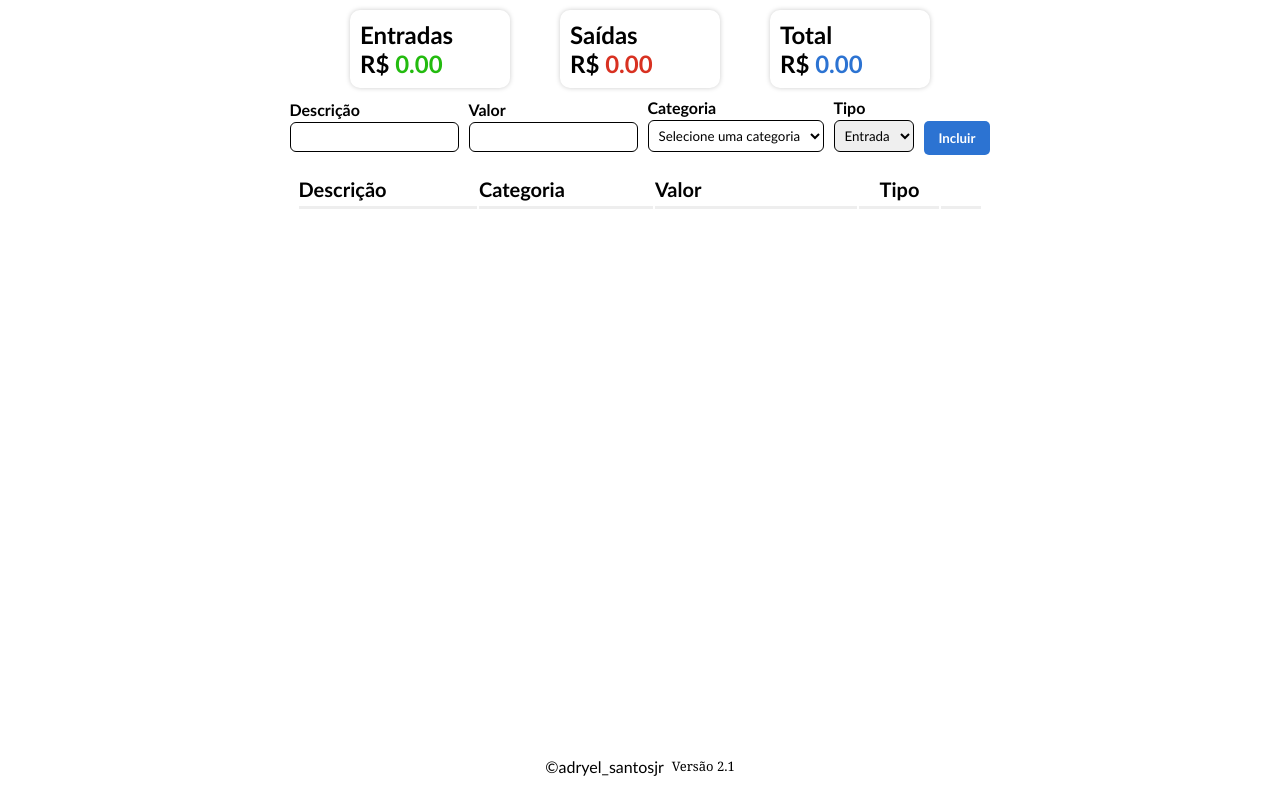
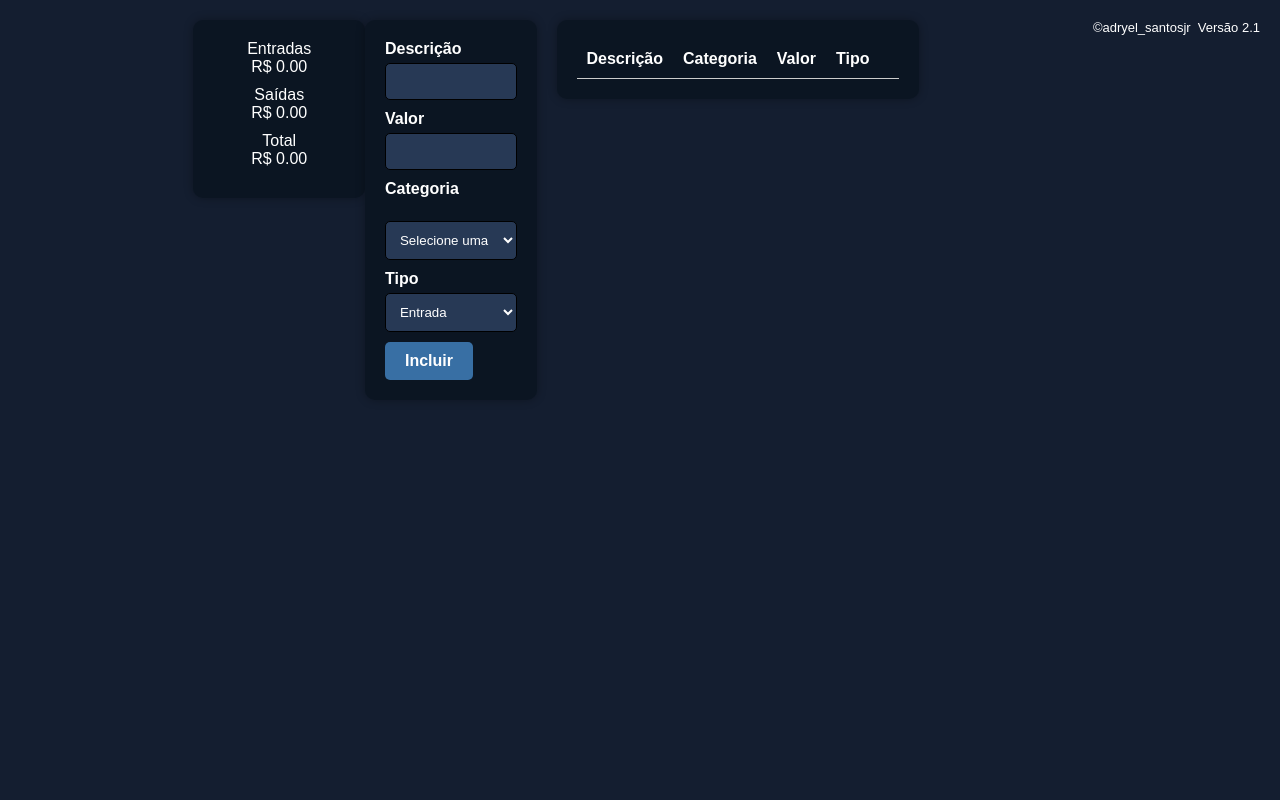
Before and after one commit to AdryelJr/Controle-de-gastos, a plain HTML site: page index.html in a window 1280 px wide. Drawn offline with nearby package versions, Linux system fonts and the light colour scheme.

Commit message:
melhoria code

```diff
--- /dev/null
+++ b/CSS/code.css
@@ -0,0 +1,130 @@
+* {
+    margin: 0;
+    padding: 0;
+    box-sizing: border-box;
+}
+
+body {
+    font-family: Arial, sans-serif;
+    background-color: #141E30;
+}
+
+section {
+    display: flex;
+    justify-content: space-between;
+    align-items: flex-start;
+    padding: 20px;
+    color: #FFFFFF;
+}
+
+main {
+    max-width: 800px;
+    margin: 0 auto;
+    display: flex;
+    justify-content: space-between;
+    align-items: flex-start;
+}
+
+.resume {
+    background-color: #0B1522;
+    padding: 20px;
+    border-radius: 10px;
+    box-shadow: 0px 0px 10px rgba(0, 0, 0, 0.3);
+    margin-bottom: 20px;
+    flex: 1;
+}
+
+#incomes,
+#expenses,
+#total {
+    text-align: center;
+    color: #FFFFFF;
+    margin-bottom: 10px;
+}
+
+.newItem {
+    background-color: #0B1522;
+    padding: 20px;
+    border-radius: 10px;
+    box-shadow: 0px 0px 10px rgba(0, 0, 0, 0.3);
+    margin-bottom: 20px;
+    flex: 1;
+}
+
+.divDesc,
+.divAmount,
+.category,
+.divType {
+    margin-bottom: 10px;
+}
+
+label {
+    display: block;
+    font-weight: bold;
+    margin-bottom: 5px;
+    color: #FFFFFF;
+}
+
+input[type="text"],
+input[type="number"],
+select {
+    width: 100%;
+    padding: 10px;
+    border: 1px solid #000000;
+    border-radius: 5px;
+    box-sizing: border-box;
+    background-color: #273955;
+    color: #FFFFFF;
+}
+
+.divTable {
+    background-color: #0B1522;
+    padding: 20px;
+    border-radius: 10px;
+    box-shadow: 0px 0px 10px rgba(0, 0, 0, 0.3);
+    flex: 1;
+    margin-left: 20px;
+}
+
+table {
+    width: 100%;
+    border-collapse: collapse;
+}
+
+th,
+td {
+    padding: 10px;
+    border-bottom: 1px solid #CCCCCC;
+    color: #FFFFFF;
+}
+
+.columCategoria,
+.columnAmount,
+.columnType {
+    text-align: center;
+}
+
+.columnAction {
+    text-align: right;
+}
+
+#btnNew {
+    padding: 10px 20px;
+    border: none;
+    background-color: #386FA4;
+    color: #FFFFFF;
+    font-size: 16px;
+    font-weight: bold;
+    border-radius: 5px;
+    cursor: pointer;
+}
+
+#btnNew:hover {
+    background-color: #1D4F7A;
+}
+
+footer {
+    text-align: center;
+    font-size: small;
+    color: #FFFFFF;
+}
--- a/index.html
+++ b/index.html
@@ -8,7 +8,7 @@
 	<title>Controle de Gastos</title>
 	<link href='https://unpkg.com/boxicons@2.1.2/css/boxicons.min.css' rel='stylesheet'>
 	<link rel="shortcut icon" href="porquin.png" type="img-porquin">
-	<link rel="stylesheet" href="style.css">
+	<link rel="stylesheet" href="CSS/code.css">
 
 </head>
 
@@ -79,7 +79,7 @@
 		<footer>&copy;adryel_santosjr &nbsp;<span style="font-size: small;" >Versão 2.1</span></footer>
 	</section>
 
-	<script src="script.js"></script>
+	<script src="JS/code.js"></script>
 </body>
 
 </html>
--- a/style.css
+++ /dev/null
@@ -1,207 +0,0 @@
-* {
-  margin: 0;
-  padding: 0;
-  box-sizing: border-box;
-  font-family: 'Gill Sans', 'Gill Sans MT', Calibri, 'Trebuchet MS', sans-serif;
-}
-
-body {
-  display: flex;
-  flex-direction: column;
-  align-items: center;
-  justify-content: center;
-}
-
-.resume {
-  display: flex;
-  padding: 10px 0;
-  gap: 50px;
-  width: 100%;
-  justify-content: center;
-  flex-wrap: wrap;
-}
-
-.resume>div {
-  display: flex;
-  flex-direction: column;
-  box-shadow: 0px 0px 5px #ccc;
-  border-radius: 10px;
-  padding: 10px;
-  width: 160px;
-}
-
-/*========================================*/
-
-#incomes {
-  display: block;
-  font-weight: bold;
-  font-size: 18pt;
-}
-
-.incomes {
-  color: #23bb0f;
-}
-
-/*---------------*/
-
-#expenses {
-  display: block;
-  font-weight: bold;
-  font-size: 18pt;
-}
-
-.expenses {
-  color: #D83121;
-}
-
-/*---------------*/
-
-#total {
-  display: block;
-  font-weight: bold;
-  font-size: 18pt;
-}
-
-.total {
-  color: #2C73D2;
-}
-
-/*========================================*/
-
-.newItem {
-  display: flex;
-  gap: 10px;
-  align-items: end;
-  width: 100%;
-  justify-content: center;
-  flex-wrap: wrap;
-  font-weight: bold;
-}
-
-.divDesc,
-.divType,
-.divAmount {
-  display: flex;
-  flex-direction: column;
-}
-
-.divType{
-  background-color: #ffffff;
-}
-
-.newItem>button {
-  background-color: #2C73D2;
-  color: white;
-  border: none;
-  padding: 0 15px;
-  border-radius: 5px;
-  cursor: pointer;
-  height: 34px;
-}
-
-input,
-select {
-  padding: 6px;
-  margin: 3px auto;
-  border-radius: 6px;
-  border: solid 1px black;
-}
-
-.divTable {
-  width: 100%;
-  display: flex;
-  justify-content: center;
-}
-
-table {
-  width: 98%;
-  padding: 20px 0;
-  border-radius: 5px;
-  font-weight: bold;
-}
-
-th {
-  text-align: start;
-  border-bottom: inset;
-  padding-bottom: 5px;
-  font-size: 15pt;
-}
-
-i {
-  font-size: 25px;
-}
-
-.bxs-chevron-up-circle {
-  color: #23bb0f;
-}
-
-.bxs-chevron-down-circle {
-  color: #D83121;
-}
-
-.columnAction {
-  width: 40px;
-  text-align: center;
-}
-
-.columnAction>button {
-  background: transparent;
-  border: none;
-}
-
-.columnAmount {
-  width: 30%;
-}
-
-.columnType {
-  width: 80px;
-  text-align: center;
-}
-
-.Dell {
-  cursor: pointer;
-}
-
-#btnNew {
-  font-weight: bold;
-}
-
-section footer {
-  margin-top: 75%;
-  display: flex;
-  justify-content: center;
-}
-
-footer span{
-  font-family: Cambria, Cochin, Georgia, Times, 'Times New Roman', serif;
-}
-
-/*================== CATEGORIA =================*/
-
-#categoria option {
-  font-weight: bold;
-
-}
-
-#categoria{
-  background-color: #ffffff;
-  padding: 6px;
-}
-
-#linhaback:hover {
-  background-color: #ecebeb;
-}
-
-
-/*=================== RESPONSIVOS =================*/
-
-
-@media screen and (max-width: 830px){
-  .divTable{
-    font-size: small;
-  }
-
-  th{
-    font-size:medium;
-  }
-}
```
Also changed, not shown: JS/code.js (renamed from script.js).
